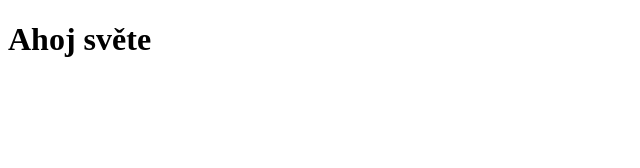
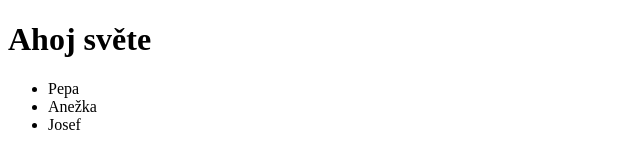
Before and after one commit to tukak/skoleni, a plain HTML site: page index.html in a window 1280 px wide. Shown: the whole page, without its empty margins (0-640 px from the left). Drawn offline with Linux system fonts and the light colour scheme.

Commit message:
Pridan seznam jmen s Anezkou

```diff
--- a/index.html
+++ b/index.html
@@ -5,5 +5,10 @@
 </head>
 <body>
 <H1>Ahoj světe</H1>
+<ul>
+	<li>Pepa</li>
+	<li>Anežka</li>
+	<li>Josef</li>
+</ul>
 </body>
 </html>
```
